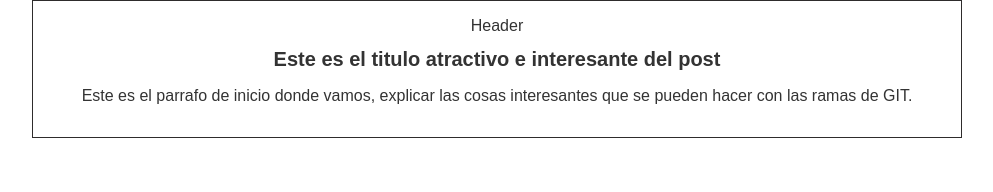
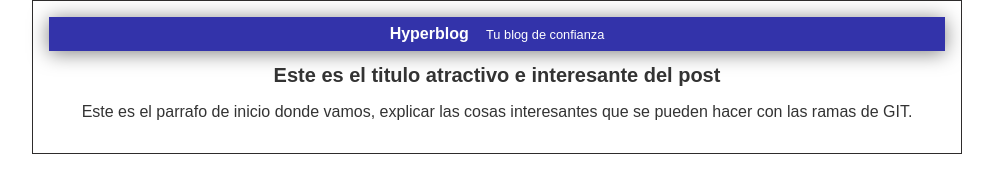
Before and after one commit to ManuelEsmerio/hyperblog, a plain HTML site: page index.html in a window 1280 px wide. Shown: the whole page, without its empty margins (143-1136 px from the left). Drawn offline with Linux system fonts and the light colour scheme.

Commit message:
header terminado

```diff
--- a/css/style.css
+++ b/css/style.css
@@ -18,3 +18,18 @@ body {
 .container h1{
     font-size: 20px;
 }
+
+.header{
+    background-color: #33a;
+    box-shadow: 0px 2px 20px 0px rgba(0,0,0,0.5);
+    color: white;
+    font-weight: bold;
+    margin: 0;
+    padding: 0.5em;
+}
+
+.header .tagline{
+    padding: 0 0 0 1em;
+    font-weight: normal;
+    font-size: 0.8em;
+}
--- a/index.html
+++ b/index.html
@@ -10,7 +10,8 @@
 <body>
     <div class="container">
         <div class="header">
-            Header
+            Hyperblog
+            <span class="tagline">Tu blog de confianza</span>
         </div>
         <div id="post">
             <h1>Este es el titulo atractivo e interesante del post</h1>
```
